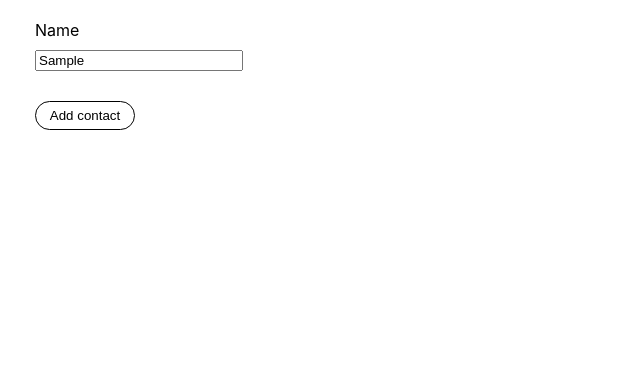
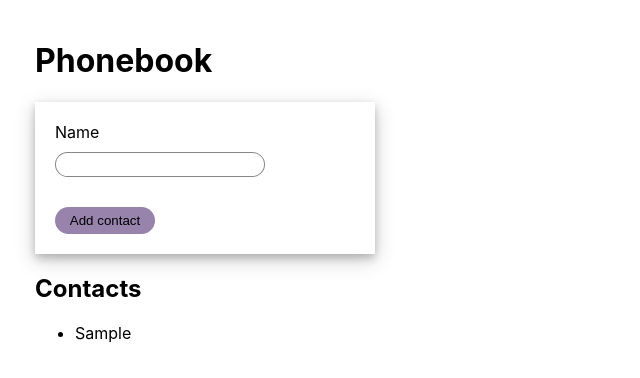
Before and after one commit to JacekPasierb/goit-react-hw-02-phonebook, a React (Create React App) app: page / in a window 1280 px wide. Both pictures are taken after typing "Sample" into the empty fields and a click on the button "Add contact". Shown: the top 378 px of the page, without its empty margins (0-640 px from the left). Built offline with nearby package versions, Linux system fonts and the light colour scheme.

Commit message:
done step first

```diff
--- a/package.json
+++ b/package.json
@@ -7,6 +7,7 @@
     "@testing-library/jest-dom": "^5.16.3",
     "@testing-library/react": "^12.1.4",
     "@testing-library/user-event": "^13.5.0",
+    "nanoid": "^4.0.2",
     "react": "^18.1.0",
     "react-dom": "^18.1.0",
     "react-scripts": "5.0.1",
--- a/src/components/App.jsx
+++ b/src/components/App.jsx
@@ -1,17 +1,30 @@
 import React, { Component } from 'react';
 import { ContactForm } from './ContactForm/ContactForm';
 import css from './AppStyle.module.css';
+import ContactList from './ContactList/ContactList';
 
 export class App extends Component {
   state = {
     contacts: [],
     name: '',
   };
+  addContact = (name, id) => {
+    // const { contacts } = this.state;
+    const newContact = { name, id };
+    this.setState(prevState => ({
+      contacts: [...prevState.contacts, newContact],
+      name: '',
+    }));
+  };
 
   render() {
+    const { contacts } = this.state;
     return (
       <div className={css.container}>
-        <ContactForm />
+        <h1>Phonebook</h1>
+        <ContactForm addContact={this.addContact} />
+        <h2>Contacts</h2>
+        <ContactList contacts={contacts} />
       </div>
     );
   }
--- a/src/components/ContactForm/ContactForm.jsx
+++ b/src/components/ContactForm/ContactForm.jsx
@@ -1,20 +1,34 @@
 import React, { Component } from 'react';
 import css from './ContactFormStyle.module.css';
+import { nanoid } from 'nanoid';
 
 export class ContactForm extends Component {
+  nameInputId = nanoid();
+  handleSubmit = e => {
+    e.preventDefault();
+    const form = e.currentTarget;
+
+    const name = form.elements.name.value;
+
+    const id = nanoid();
+    this.props.addContact(name, id);
+
+    form.reset();
+  };
   render() {
     return (
-      <div className={css.contactForm}>
-        <label>Name</label>
+      <form onSubmit={this.handleSubmit} className={css.contactForm}>
+        <label htmlFor={this.nameInputId}>Name</label>
         <input
           type="text"
           name="name"
+          id={this.nameInputId}
           pattern="^[a-zA-Zа-яА-Я]+(([' -][a-zA-Zа-яА-Я ])?[a-zA-Zа-яА-Я]*)*$"
           title="Name may contain only letters, apostrophe, dash and spaces. For example Adrian, Jacob Mercer, Charles de Batz de Castelmore d'Artagnan"
           required
         />
         <button type="submit">Add contact</button>
-      </div>
+      </form>
     );
   }
 }
--- a/src/components/ContactForm/ContactFormStyle.module.css
+++ b/src/components/ContactForm/ContactFormStyle.module.css
@@ -1,24 +1,31 @@
 .contactForm {
-  width: 500px;
+  width: 300px;
+
+  box-shadow: 0 4px 8px 0 rgba(0, 0, 0, 0.2), 0 6px 20px 0 rgba(0, 0, 0, 0.19);
+  padding: 20px;
   display: flex;
   flex-direction: column;
 }
 .contactForm input {
   width: 200px;
   margin-top: 10px;
+  border: 1px solid rgba(110, 109, 109, 0.815);
+border-radius: 25px;
+padding: 4px;
+
+   outline: none;
 }
 .contactForm button {
   width: 100px;
   margin-top: 30px;
   padding: 6px;
-  background-color: white;
-  border: 1px solid black;
+  background-color: rgba(111, 82, 139, 0.712);
+  border:0;
   border-radius: 40px;
 
-
-  transition:  500ms linear;
+  transition: 500ms linear;
 }
 .contactForm button:hover {
-background-color: wheat;
-cursor: pointer;
+  background-color: wheat;
+  cursor: pointer;
 }
--- /dev/null
+++ b/src/components/ContactList/ContactList.jsx
@@ -0,0 +1,16 @@
+import React, { Component } from 'react';
+
+export default class ContactList extends Component {
+  render() {
+    const contacts = this.props.contacts;
+    return (
+      <>
+        <ul>
+          {contacts.map(contact => (
+            <li key={contact.id}>{contact.name}</li>
+          ))}
+        </ul>
+      </>
+    );
+  }
+}
```
Also changed, not shown: 1 other file (tests, documents, lock files or other folders).
